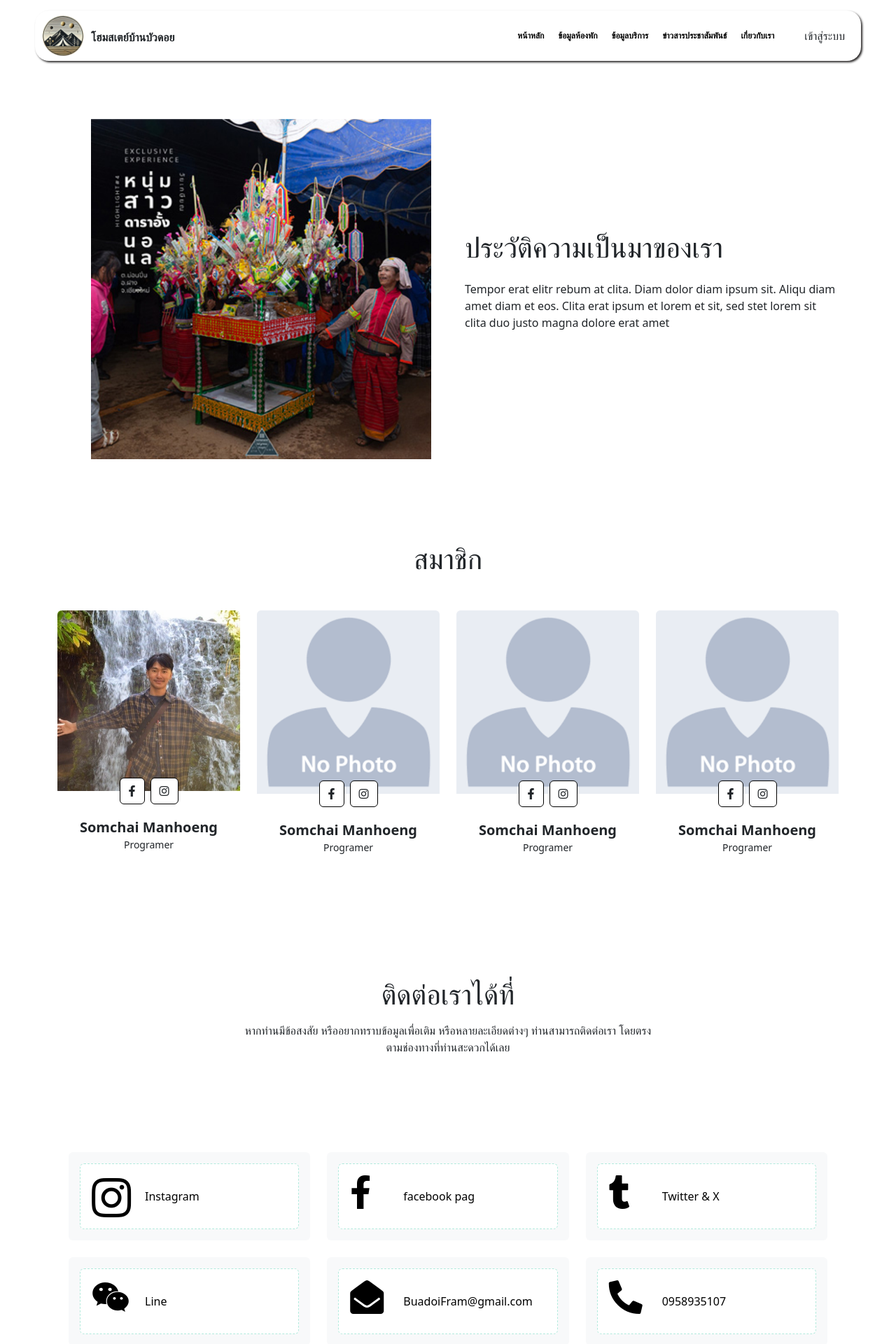
After one commit to Khanchit202/git-baanbuadoi-project, a PHP site: page /contect.php in a window 1280 px wide. The commit adds this page. Shown: the top 1920 px of the page at 70% size. Run offline with PHP 8.4, Linux system fonts and the light colour scheme; some libraries are stand-ins or nearby versions.

Commit message:
เพิ่มหน้าcontect

```diff
--- /dev/null
+++ b/contect.php
@@ -0,0 +1,255 @@
+<!DOCTYPE html>
+<html lang="en">
+<head>
+    <meta charset="UTF-8">
+    <meta name="viewport" content="width=device-width, initial-scale=1.0">
+    <title>Contect</title>
+    <link href="https://cdn.jsdelivr.net/npm/bootstrap@5.0.2/dist/css/bootstrap.min.css" rel="stylesheet" integrity="sha384-EVSTQN3/azprG1Anm3QDgpJLIm9Nao0Yz1ztcQTwFspd3yD65VohhpuuCOmLASjC" crossorigin="anonymous">
+    <link rel="stylesheet" href="tabbar_view/nav_bar.css">
+
+    <link rel="stylesheet" href="style1.css">
+    <link rel="stylesheet" href="cs.css">
+    <link rel="stylesheet" href="button.css">
+    <link rel="stylesheet" href="card.css">
+
+    <!-- Favicon -->
+    <link href="img/favicon.ico" rel="icon">
+    <link rel="icon" type="image/x-icon" href="img/bua/logo.png" style="border-radius: 5px;">
+
+    <!-- Icon Font Stylesheet -->
+    <link href="https://cdnjs.cloudflare.com/ajax/libs/font-awesome/5.10.0/css/all.min.css" rel="stylesheet">
+    <link href="https://cdn.jsdelivr.net/npm/bootstrap-icons@1.4.1/font/bootstrap-icons.css" rel="stylesheet">
+
+    <!-- Libraries Stylesheet -->
+    <link href="lib/animate/animate.min.css" rel="stylesheet">
+    <link href="lib/owlcarousel/assets/owl.carousel.min.css" rel="stylesheet">
+
+    <!-- Customized Bootstrap Stylesheet -->
+    <link href="css/bootstrap.min.css" rel="stylesheet">
+
+    <script type="text/javascript" src="indexs.js"></script>
+    <link href="https://cdnjs.cloudflare.com/ajax/libs/bootstrap-datepicker/1.9.0/css/bootstrap-datepicker.min.css" rel="stylesheet">
+</head>
+<body>
+    <div class="container-xxl bg-white p-0">
+        <nav>
+            <?php include("tabbar_view/tab_bar.php"); ?>
+        </nav>
+        <!-- About Start -->
+        <div class="container-xxl bg-white p-0">
+            <div class="container">
+                <div class="row g-5 align-items-center">
+                    <div class="col-lg-6 wow fadeIn" data-wow-delay="0.1s">
+                        <div class="about-img position-relative overflow-hidden p-5 pe-0">
+                            <img class="img-fluid w-100" src="img/bua/about1.jpg">
+                        </div>
+                    </div>
+                    <div class="col-lg-6 wow fadeIn" data-wow-delay="0.5s">
+                        <h1 class="mb-4">ประวัติความเป็นมาของเรา</h1>
+                        <p class="mb-4">Tempor erat elitr rebum at clita. Diam dolor diam ipsum sit. Aliqu diam amet diam et eos. Clita erat ipsum et lorem et sit, sed stet lorem sit clita duo justo magna dolore erat amet</p>
+
+                    </div>
+                </div>
+            </div>
+        </div>
+        <!-- About End -->
+    </div>
+
+        <!-- Team  -->
+        <div class="container-xxl bg-white p-0">
+                <div class="text-center mx-auto mb-5 wow fadeInUp" data-wow-delay="0.1s" style="max-width: 600px;margin-top:70px;">
+                    <h1 class="mb-3">สมาชิก</h1>
+                </div>
+            <div class="container">
+                <div class="row g-4">
+                    <div class="col-lg-3 col-md-6 wow fadeInUp" data-wow-delay="0.1s">
+                        <div class="team-item rounded overflow-hidden">
+                            <div class="position-relative">
+                                <img class="img-fluid" src="img/bua/team1.jpg" alt="">
+                                <div class="position-absolute start-50 top-100 translate-middle d-flex align-items-center">
+                                    <a class="btn btn-square mx-1 bg-white"style="border:solid 1px #000" href="https://www.facebook.com/somchai.munheng?locale=th_TH"><i class="fab fa-facebook-f"></i></a>
+
+                                    <a class="btn btn-square mx-1 bg-white"style="border:solid 1px #000" href="https://www.instagram.com/hobb_p2002/"><i class="fab fa-instagram"></i></a>
+                                </div>
+                            </div>
+                            <div class="text-center p-4 mt-3">
+                                <h5 class="fw-bold mb-0">Somchai Manhoeng</h5>
+                                <small>Programer</small>
+                            </div>
+                        </div>
+                    </div>
+                    <div class="col-lg-3 col-md-6 wow fadeInUp" data-wow-delay="0.1s">
+                        <div class="team-item rounded overflow-hidden">
+                            <div class="position-relative">
+                                <img class="img-fluid" src="img/bua/ดาวน์โหลด (10) (1).png" alt="">
+                                <div class="position-absolute start-50 top-100 translate-middle d-flex align-items-center">
+                                    <a class="btn btn-square mx-1 bg-white"style="border:solid 1px #000" href=""><i class="fab fa-facebook-f"></i></a>
+
+                                    <a class="btn btn-square mx-1 bg-white"style="border:solid 1px #000" href=""><i class="fab fa-instagram"></i></a>
+                                </div>
+                            </div>
+                            <div class="text-center p-4 mt-3">
+                                <h5 class="fw-bold mb-0">Somchai Manhoeng</h5>
+                                <small>Programer</small>
+                            </div>
+                        </div>
+                    </div>
+                    <div class="col-lg-3 col-md-6 wow fadeInUp" data-wow-delay="0.1s">
+                        <div class="team-item rounded overflow-hidden">
+                            <div class="position-relative">
+                                <img class="img-fluid" src="img/bua/ดาวน์โหลด (10) (1).png" alt="">
+                                <div class="position-absolute start-50 top-100 translate-middle d-flex align-items-center">
+                                    <a class="btn btn-square mx-1 bg-white"style="border:solid 1px #000" href=""><i class="fab fa-facebook-f"></i></a>
+
+                                    <a class="btn btn-square mx-1 bg-white"style="border:solid 1px #000" href=""><i class="fab fa-instagram"></i></a>
+                                </div>
+                            </div>
+                            <div class="text-center p-4 mt-3">
+                                <h5 class="fw-bold mb-0">Somchai Manhoeng</h5>
+                                <small>Programer</small>
+                            </div>
+                        </div>
+                    </div>
+                    <div class="col-lg-3 col-md-6 wow fadeInUp" data-wow-delay="0.1s">
+                        <div class="team-item rounded overflow-hidden">
+                            <div class="position-relative">
+                                <img class="img-fluid" src="img/bua/ดาวน์โหลด (10) (1).png" alt="">
+                                <div class="position-absolute start-50 top-100 translate-middle d-flex align-items-center">
+                                    <a class="btn btn-square mx-1 bg-white"style="border:solid 1px #000" href=""><i class="fab fa-facebook-f"></i></a>
+
+                                    <a class="btn btn-square mx-1 bg-white"style="border:solid 1px #000" href=""><i class="fab fa-instagram"></i></a>
+                                </div>
+                            </div>
+                            <div class="text-center p-4 mt-3">
+                                <h5 class="fw-bold mb-0">Somchai Manhoeng</h5>
+                                <small>Programer</small>
+                            </div>
+                        </div>
+                    </div>
+                </div>
+            </div>
+        </div>
+        <!-- Team End -->
+
+        <!-- Call to Action Start -->
+        <div class="container-xxl bg-white p-0">
+            <div class="container">
+                <div class="text-center mx-auto mb-5 wow fadeInUp" data-wow-delay="0.1s" style="max-width: 600px;margin-top:100px;">
+                    <h1 class="mb-3">ติดต่อเราได้ที่</h1>
+                    <p>หากท่านมีข้อสงสัย หรืออยากทราบข้อมูลเพื่อเติม หรือหลายละเอียดต่างๆ ท่านสามารถติดต่อเรา โดยตรง ตามช่องทางที่ท่านสะดวกได้เลย</p>
+                </div>
+            </div>
+            <div class="container">
+                    <div class="bg-white rounded p-4 px-3">
+                        <div class="row g-4">
+                            <div class="col-12">
+                                <div class="row gy-4">
+                                    <div class="col-md-6 col-lg-4 wow fadeIn" data-wow-delay="0.1s">
+                                        <div class="bg-light rounded p-3">
+                                            <a href=""style="text-decoration:none;color: black;">
+                                                <div class="d-flex align-items-center bg-white rounded p-3" style="border: 1px dashed rgba(0, 185, 142, .3)">
+                                                <div class="icon me-3 " style="width: 60px; height: 60px;">
+                                                    <i class="fab fa-instagram fa-4x "></i>
+                                                </div>
+                                                <span>Instagram</span>
+                                            </div></a>
+                                        </div>
+                                    </div>
+                                    <div class="col-md-6 col-lg-4 wow fadeIn" data-wow-delay="0.3s">
+                                        <div class="bg-light rounded p-3">
+                                            <a href=""style="text-decoration:none;color: black;">
+                                                <div class="d-flex align-items-center bg-white rounded p-3" style="border: 1px dashed rgba(0, 185, 142, .3)">
+                                                <div class="icon me-3 " style="width: 60px; height: 60px;">
+                                                    <i class="fab fa-facebook-f fa-3x "></i>
+                                                </div>
+                                                <span>facebook pag</span>
+                                            </div></a>
+                                        </div>
+                                    </div>
+                                    <div class="col-md-6 col-lg-4 wow fadeIn" data-wow-delay="0.5s">
+                                        <div class="bg-light rounded p-3">
+                                            <a href=""style="text-decoration:none;color: black;">
+                                                <div class="d-flex align-items-center bg-white rounded p-3" style="border: 1px dashed rgba(0, 185, 142, .3)">
+                                                <div class="icon me-3" style="width: 60px; height: 60px;">
+                                                    <i class="fab fa-tumblr  fa-3x "></i>
+                                                </div>
+                                                <span>Twitter & X</span>
+                                            </div></a>
+                                        </div>
+                                    </div>
+                                    <div class="col-md-6 col-lg-4 wow fadeIn" data-wow-delay="0.3s">
+                                        <div class="bg-light rounded p-3">
+                                            <a href=""style="text-decoration:none;color: black;">
+                                                <div class="d-flex align-items-center bg-white rounded p-3" style="border: 1px dashed rgba(0, 185, 142, .3)">
+                                                <div class="icon me-3" style="width: 60px; height: 60px;">
+                                                    <i class="fab fa-weixin fa-3x "></i>
+                                                </div>
+                                                <span>Line</span>
+                                            </div></a>
+                                        </div>
+                                    </div>
+                                    <div class="col-md-6 col-lg-4 wow fadeIn" data-wow-delay="0.3s">
+                                        <div class="bg-light rounded p-3">
+                                            <a href=""style="text-decoration:none;color: black;">
+                                                <div class="d-flex align-items-center bg-white rounded p-3" style="border: 1px dashed rgba(0, 185, 142, .3)">
+                                                <div class="icon me-3" style="width: 60px; height: 60px;">
+                                                    <i class="fa fa-envelope-open fa-3x "></i>
+                                                </div>
+                                                <span>BuadoiFram@gmail.com</span>
+                                            </div></a>
+                                        </div>
+                                    </div>
+                                    <div class="col-md-6 col-lg-4 wow fadeIn" data-wow-delay="0.5s">
+                                        <div class="bg-light rounded p-3">
+                                            <a href=""style="text-decoration:none;color: black;">
+                                                <div class="d-flex align-items-center bg-white rounded p-3" style="border: 1px dashed rgba(0, 185, 142, .3)">
+                                                <div class="icon me-3" style="width: 60px; height: 60px;">
+                                                    <i class="fa fa-phone-alt fa-3x "></i>
+                                                </div>
+                                                <span>0958935107</span>
+                                            </div></a>
+                                        </div>
+                                    </div>
+                                </div>
+                            </div>
+
+                    </div>
+                    </div>
+            </div>
+        </div>
+        <!-- Call to Action End -->
+        <div class="text-center mx-auto mb-5 mt-5 fadeInUp" data-wow-delay="0.1s" style="max-width: 600px;">
+            <h1 class="mb-3">เยี่ยมชมทางเราถึงที่</h1>
+            <p>บ้านนอแล ดอยอ่างขาง ตำบล ม่อนปิ่น อำเภอ ฝาง จังหวัดเชียงใหม่ 50110</p>
+        </div>
+
+                <div class="container-xxl bg-white p-0">
+                    <div class="text-center mx-auto mb-5 wow fadeInUp " data-wow-delay="0.1s" >
+                        <iframe src="https://www.google.com/maps/embed?pb=!1m18!1m12!1m3!1d120022.82019442834!2d98.95786453880915!3d19.93648999536336!2m3!1f0!2f0!3f0!3m2!1i1024!2i768!4f13.1!3m3!1m2!1s0x30d0d046dd2d052b%3A0x24a62e01d0ef8d07!2z4Lio4Li54LiZ4Lii4LmM4Lir4Lix4LiV4LiW4LiB4Lij4Lij4Lih4Lia4LmJ4Liy4LiZ4LiZ4Lit4LmB4Lil!5e0!3m2!1sth!2sth!4v1711204555439!5m2!1sth!2sth" width="500" height="450" style="border:0;" allowfullscreen="" loading="lazy" referrerpolicy="no-referrer-when-downgrade"></iframe>
+                    </div>
+                </div>
+
+
+
+        <nav>
+            <?php include("footer.php"); ?>
+        </nav>
+
+
+
+    <!-- Include Bootstrap JS and dependencies -->
+    <script src="https://code.jquery.com/jquery-3.5.1.slim.min.js"></script>
+    <script src="https://cdn.jsdelivr.net/npm/@popperjs/core@2.10.2/dist/umd/popper.min.js"></script>
+    <script src="https://maxcdn.bootstrapcdn.com/bootstrap/4.5.2/js/bootstrap.min.js"></script>
+    <!-- JavaScript Libraries -->
+    <script src="https://code.jquery.com/jquery-3.4.1.min.js"></script>
+    <script src="https://cdn.jsdelivr.net/npm/bootstrap@5.0.0/dist/js/bootstrap.bundle.min.js"></script>
+    <script src="lib/wow/wow.min.js"></script>
+    <script src="lib/easing/easing.min.js"></script>
+    <script src="lib/waypoints/waypoints.min.js"></script>
+    <script src="lib/owlcarousel/owl.carousel.min.js"></script>
+
+    <!-- Template Javascript -->
+    <script src="js/main.js"></script>
+</body>
+</html>
--- a/tabbar_view/tab_bar.php
+++ b/tabbar_view/tab_bar.php
@@ -5,11 +5,19 @@
             </div>
             <div class="topbar_menu_list">
                 <ul>
-                    <li><a href="">หน้าหลัก</a></li>
+                    <li>
+                        <?php
+                        echo "<a href='./index.php'>หน้าหลัก</a>";
+                        ?>
+                    </li>
                     <li><a href="">ข้อมูลห้องพัก</a></li>
                     <li><a href="">ข้อมูลบริการ</a></li>
                     <li><a href="">ข่าวสารประชาสัมพันธ์</a></li>
-                    <li><a href="">เกี่ยวกับเรา</a></li>
+                    <li>
+                        <?php
+                        echo "<a href='./contect.php'>เกี่ยวกับเรา</a>";
+                        ?>
+                    </li>
                 </ul>
                 <a href=""><div class="btn btn-custom">เข้าสู่ระบบ</div></a>
             </div>
```
